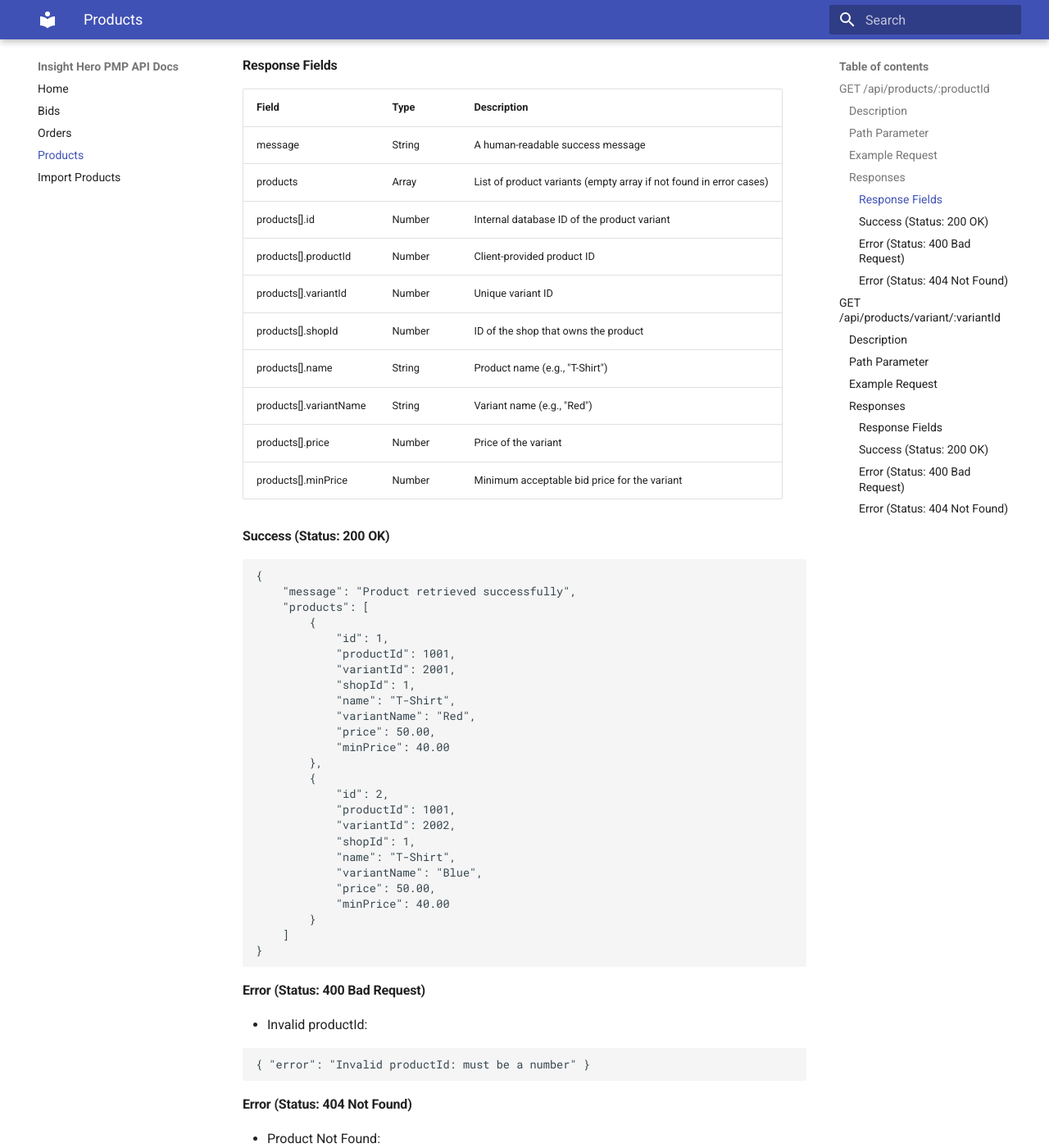
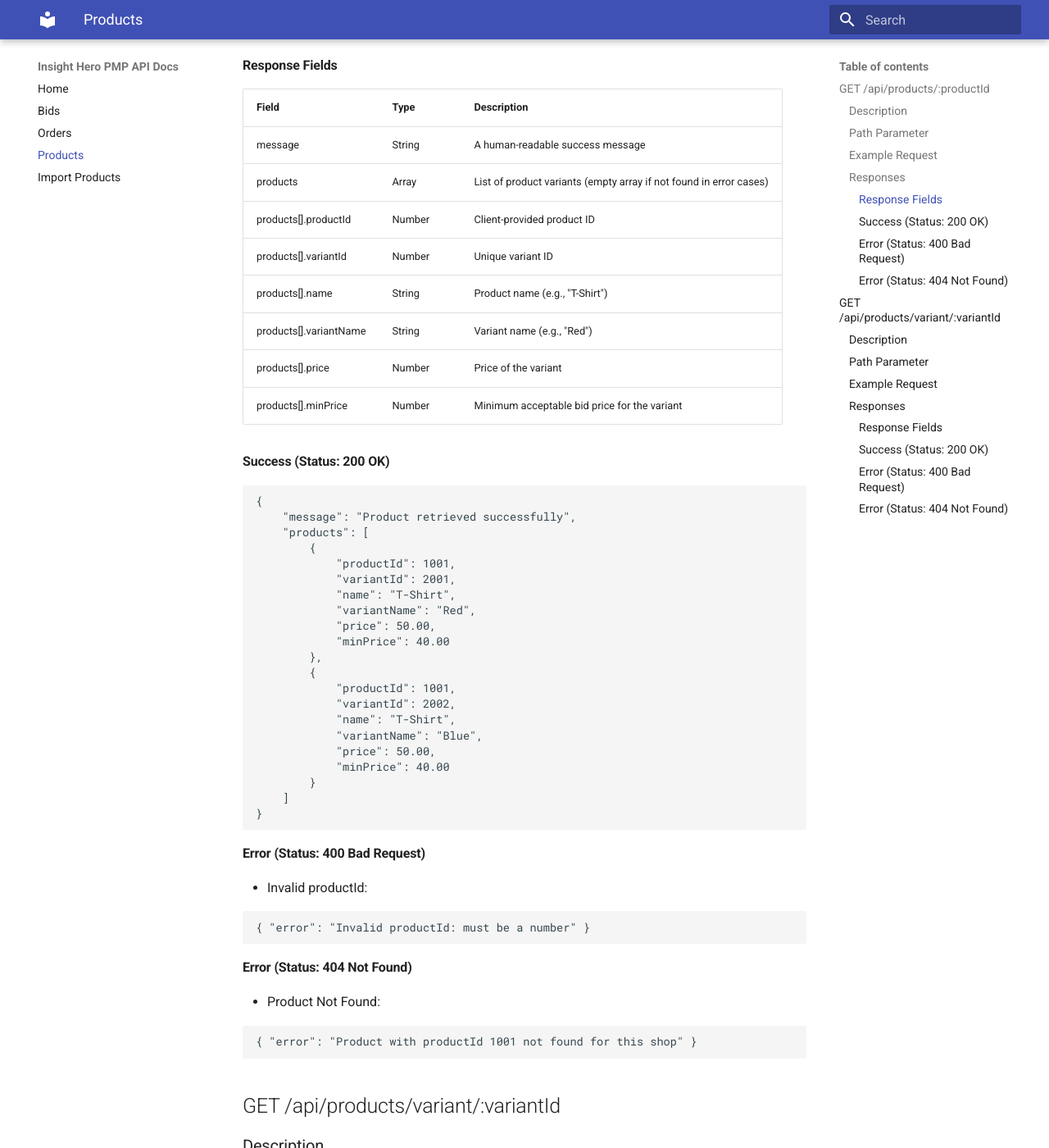
Before and after one commit to Insight-Hero/pmp-api-docs, an MkDocs documentation site: the page built from docs/products.md, in a window 1280 px wide and 1400 px high, scrolled down 710 px. Shown: the whole window at 82% size. Built offline with MkDocs 1.6.1 and Material for MkDocs 9.7.7, drawn with Linux system fonts in a browser that asks for light colours; some of the changed text lies outside the part shown.

Commit message:
Removed internal id and shopId from response

```diff
--- a/docs/products.md
+++ b/docs/products.md
@@ -23,10 +23,8 @@ The response includes an array of product variants matching the `productId`, or
 |-------|------|-------------|
 | message |	String | A human-readable success message |
 | products | Array | List of product variants (empty array if not found in error cases) |
-| products[].id | Number | Internal database ID of the product variant |
 | products[].productId | Number | Client-provided product ID |
 | products[].variantId | Number | Unique variant ID |
-| products[].shopId | Number | ID of the shop that owns the product |
 | products[].name | String | Product name (e.g., "T-Shirt") |
 | products[].variantName | String | Variant name (e.g., "Red") |
 | products[].price | Number | Price of the variant |
@@ -38,20 +36,16 @@ The response includes an array of product variants matching the `productId`, or
     "message": "Product retrieved successfully",
     "products": [
         {
-            "id": 1,
             "productId": 1001,
             "variantId": 2001,
-            "shopId": 1,
             "name": "T-Shirt",
             "variantName": "Red",
             "price": 50.00,
             "minPrice": 40.00
         },
         {
-            "id": 2,
             "productId": 1001,
             "variantId": 2002,
-            "shopId": 1,
             "name": "T-Shirt",
             "variantName": "Blue",
             "price": 50.00,
@@ -96,10 +90,8 @@ The response includes the product variant details if found, or an error if the v
 |-------|------|-------------|
 | message | String | A human-readable success message |
 | product | Object | The product variant details (null if not found in error cases) |
-| product.id | Number | Internal database ID of the product variant |
 | product.productId	| Number | Client-provided product ID |
 | product.variantId	| Number | Unique variant ID |
-| product.shopId | Number | ID of the shop that owns the product |
 | product.name | String | Product name (e.g., "T-Shirt") |
 | product.variantName | String| Variant name (e.g., "Red") |
 | product.price | Number | Price of the variant |
@@ -110,10 +102,8 @@ The response includes the product variant details if found, or an error if the v
 {
     "message": "Product retrieved successfully",
     "product": {
-        "id": 1,
         "productId": 1001,
         "variantId": 2001,
-        "shopId": 1,
         "name": "T-Shirt",
         "variantName": "Red",
         "price": 50.00,
```
Also changed, not shown: docs/orders.md (+35 -4 lines).
